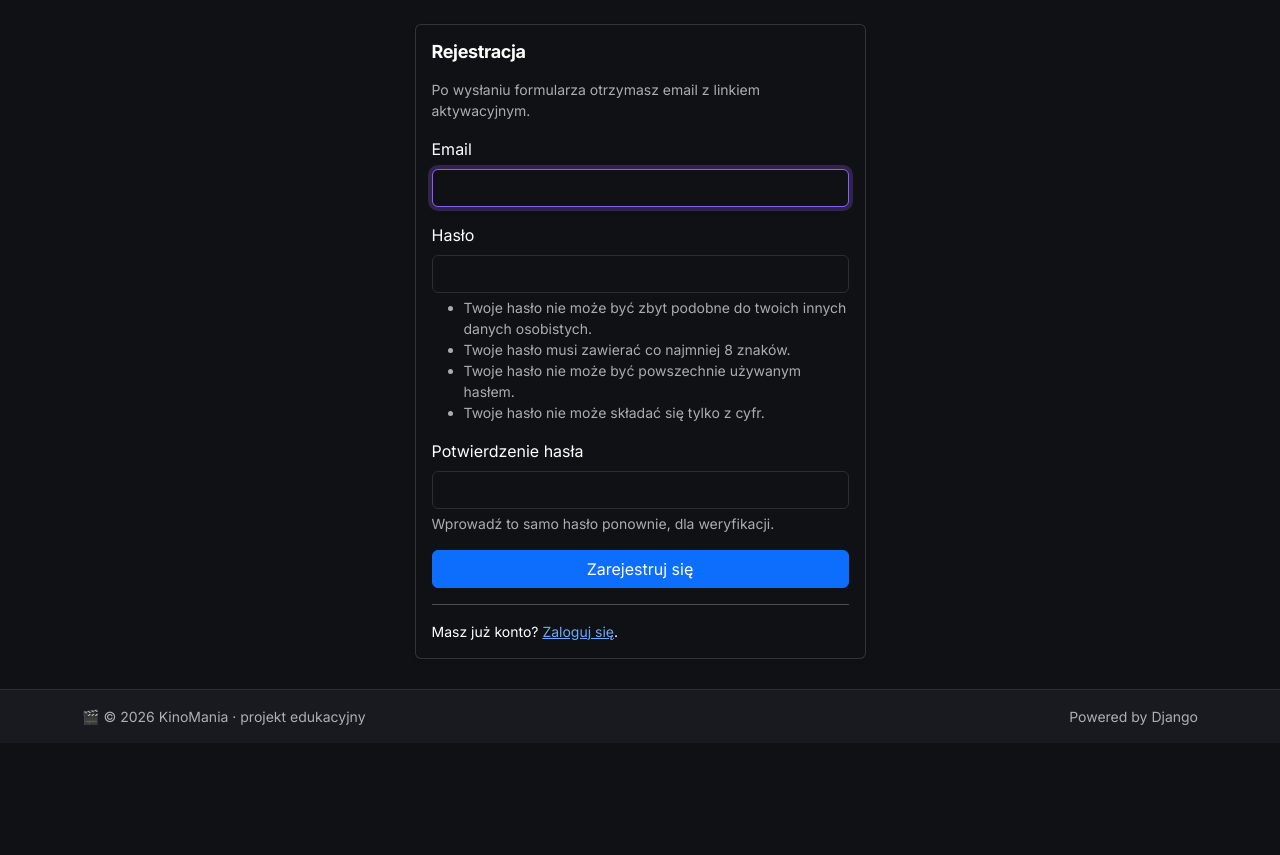
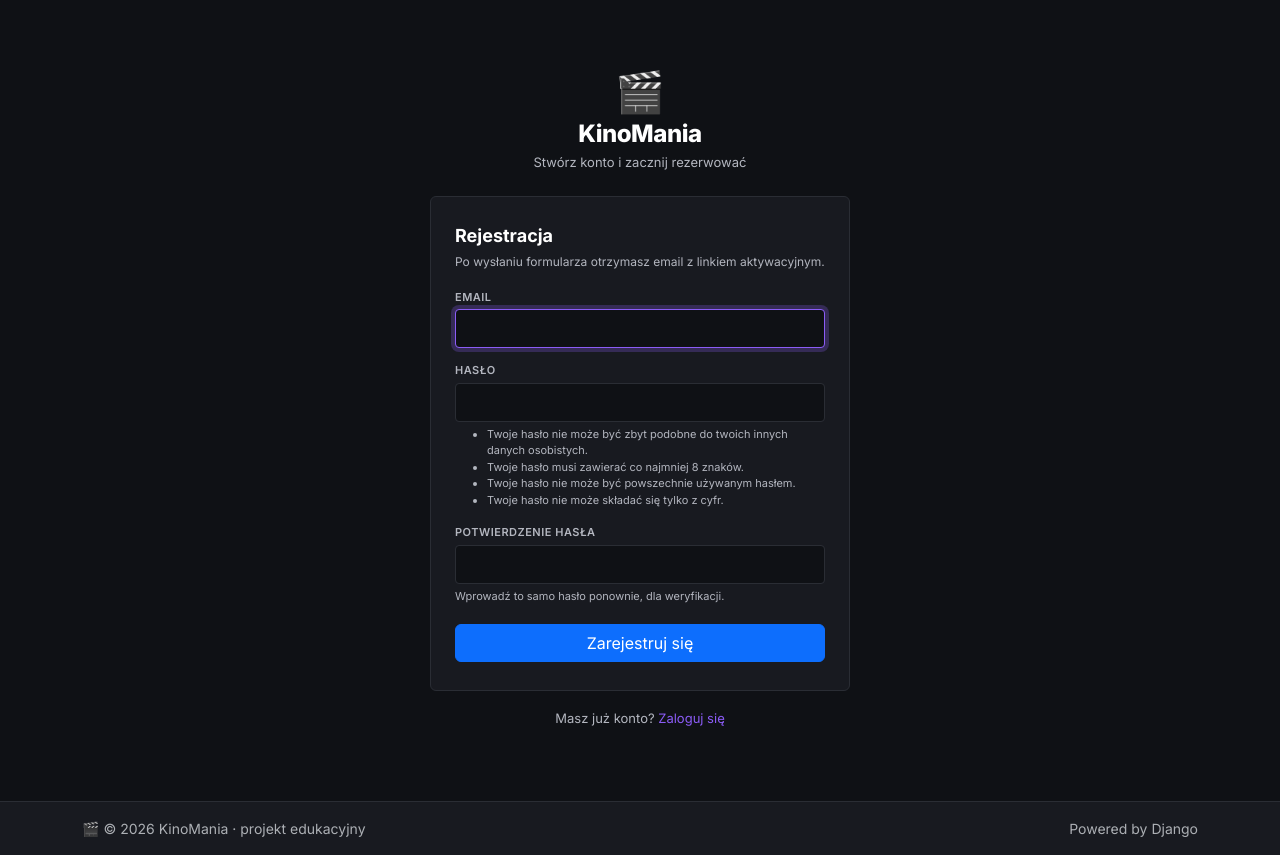
Before and after one commit to bgozlinski/cinema-booking-system, a Django app: page /accounts/register/ in a window 1280 px wide. Shown: the part 57-912 px from the top of the page. Before the commit the page ends 782 px from the top, so only its background shows below. Run offline with Django 5.2, Linux system fonts and the light colour scheme.

Commit message:
feat(M2): redesign accounts/register.html with branding header and auth-card

```diff
--- a/templates/accounts/register.html
+++ b/templates/accounts/register.html
@@ -1,34 +1,34 @@
-{% extends "base.html" %}
+{% extends "accounts/_auth_base.html" %}
+
 {% block title %}Rejestracja — KinoMania{% endblock %}
-{% block content %}
-<div class="row justify-content-center">
-    <div class="col-md-6 col-lg-5">
-        <div class="card shadow-sm">
-            <div class="card-body">
-                <h1 class="card-title h3 mb-3">Rejestracja</h1>
-                <p class="text-muted small">Po wysłaniu formularza otrzymasz email z linkiem aktywacyjnym.</p>
+{% block auth_tagline %}Stwórz konto i zacznij rezerwować{% endblock %}
+
+{% block auth_body %}
+<h2 class="auth-card__title">Rejestracja</h2>
+<p class="auth-card__hint">Po wysłaniu formularza otrzymasz email z linkiem aktywacyjnym.</p>
 <form method="post" novalidate>
     {% csrf_token %}
     {% for field in form %}
-                    <div class="mb-3">
-                        <label for="{{ field.id_for_label }}" class="form-label">{{ field.label }}</label>
+    <div class="auth-card__field">
+        <label for="{{ field.id_for_label }}" class="auth-card__field-label">{{ field.label }}</label>
         {{ field }}
         {% if field.help_text %}
-                        <div class="form-text">{{ field.help_text|safe }}</div>
+        <div class="auth-card__field-help">{{ field.help_text|safe }}</div>
         {% endif %}
-                        {% for error in field.errors %}<div class="text-danger small mt-1">{{ error }}</div>{% endfor %}
+        {% for error in field.errors %}
+        <div class="auth-card__field-error">{{ error }}</div>
+        {% endfor %}
     </div>
     {% endfor %}
     {% if form.non_field_errors %}
     <div class="alert alert-danger">{{ form.non_field_errors }}</div>
     {% endif %}
-                    <button type="submit" class="btn btn-primary w-100">Zarejestruj się</button>
+    <button type="submit" class="btn btn-primary auth-card__submit">Zarejestruj się</button>
 </form>
-                <hr>
-                <p class="small mb-0">Masz już konto? <a href="{% url 'accounts:login' %}">Zaloguj
-                    się</a>.</p>
-            </div>
-        </div>
-    </div>
+{% endblock %}
+
+{% block auth_footer %}
+<div class="auth-footer-link">
+    Masz już konto? <a href="{% url 'accounts:login' %}">Zaloguj się</a>
 </div>
 {% endblock %}
```
Lines whose indentation alone changed are shown as unchanged.
